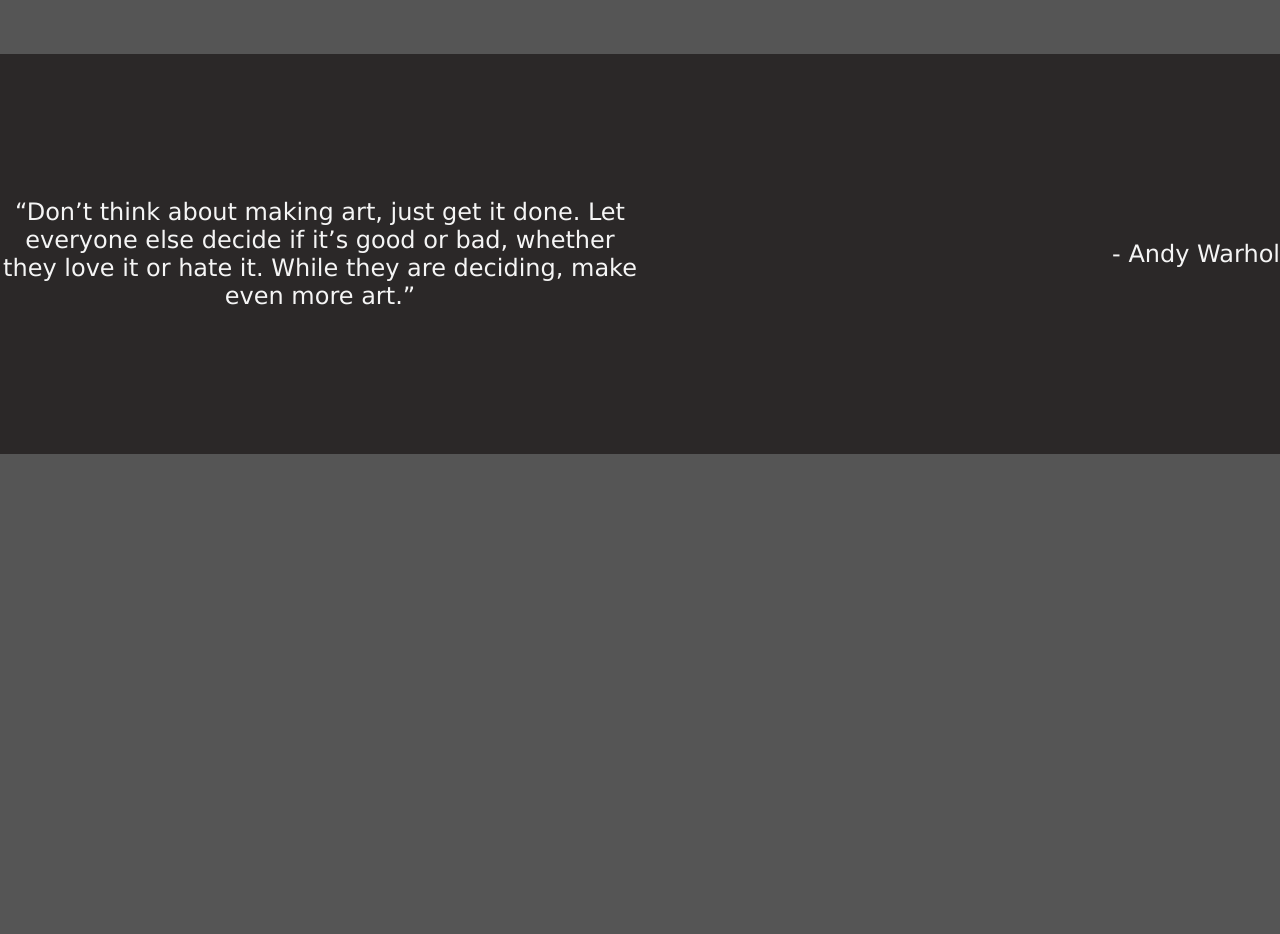
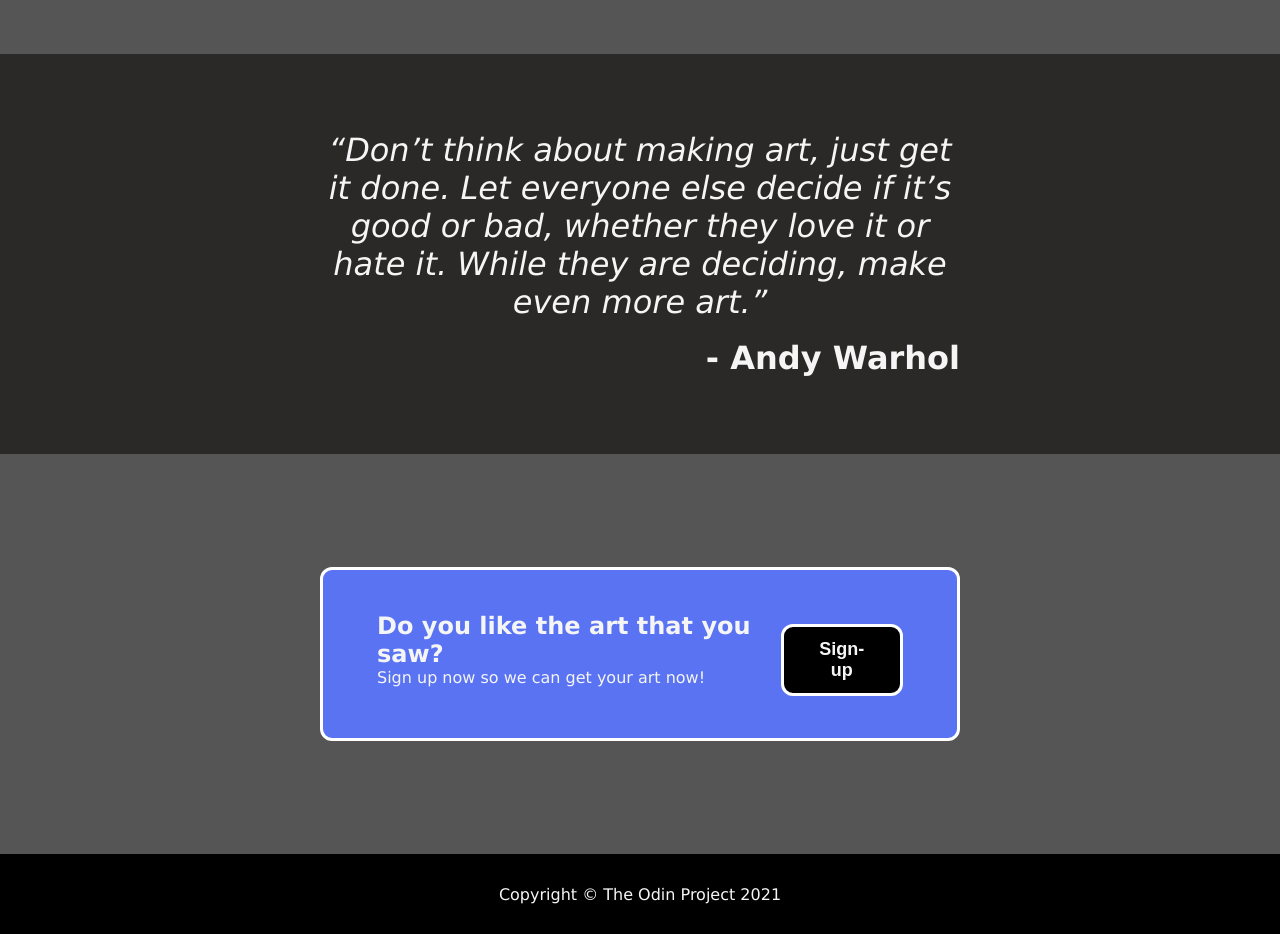
Before and after one commit to shyleonx/landing_page, a plain HTML site: page index.html in a window 1280 px wide. Shown: the part 1080-2014 px from the top of the page. Before the commit the page ends 1534 px from the top, so only its background shows below. Drawn offline with Linux system fonts and the light colour scheme.

Commit message:
Final touch
finish the .quotes div then add .sign-up div

add footer for copyrights

adjust height for every divs section

```diff
--- a/index.html
+++ b/index.html
@@ -46,8 +46,22 @@
         </div>
     </div>
     <div class="quotes">
-        <p>“Don’t think about making art, just get it done. Let everyone else decide if it’s good or bad, whether they love it or hate it. While they are deciding, make even more art.”</p>
-        <p class="author">- Andy Warhol</p>
+        <div class="quotes-container">
+            <em><p class="phrase">“Don’t think about making art, just get it done. Let everyone else decide if it’s good or bad, whether they love it or hate it. While they are deciding, make even more art.”</p></em>
+            <p class="author">- Andy Warhol</p>
+        </div>
+    </div>
+    <div class="sign-up">
+        <div class="sign-container">
+            <div class="text">
+                <h2>Do you like the art that you saw?</h2>
+                <p>Sign up now so we can get your art now!</p>
+            </div>
+            <button>Sign-up</button>
+        </div>
+    </div>
+    <div class="footer">
+        <p>Copyright © The Odin Project 2021</p>
     </div>
 </body>
 </html>
--- a/styles.css
+++ b/styles.css
@@ -59,7 +59,7 @@ body {
     margin: 12px 0;
 }
 
-.header .title button {
+button {
     background-color: black;
     border: 3px solid rgb(89, 115, 243);
     border-radius: 12px;
@@ -122,12 +122,43 @@ body {
     flex-wrap: wrap;
 }
 
-.quotes p{
+.quotes .quotes-container {
     margin: 0 auto;
     width: 50%;
-    font-size: 24px;
+    font-size: 32px;
 }
 
 .quotes .author {
+    margin-top: 18px;
     text-align: right;
+    font-weight: 800;
 }
+
+.sign-up {
+    height: 50vh;
+    display: flex;
+    justify-content: center;
+    align-items: center;
+}
+
+.sign-container {
+    width: 50%;
+    background-color: rgb(89, 115, 243);
+    border: 3px solid white;
+    display: flex;
+    justify-content: space-between;
+    padding: 42px 54px;
+    border-radius: 12px;
+}
+
+.sign-container button {
+    border: 3px solid white;
+}
+
+.footer {
+    background-color: black;
+    height: 10vh;
+    display: flex;
+    justify-content: center;
+    align-items: center;
+}
```
